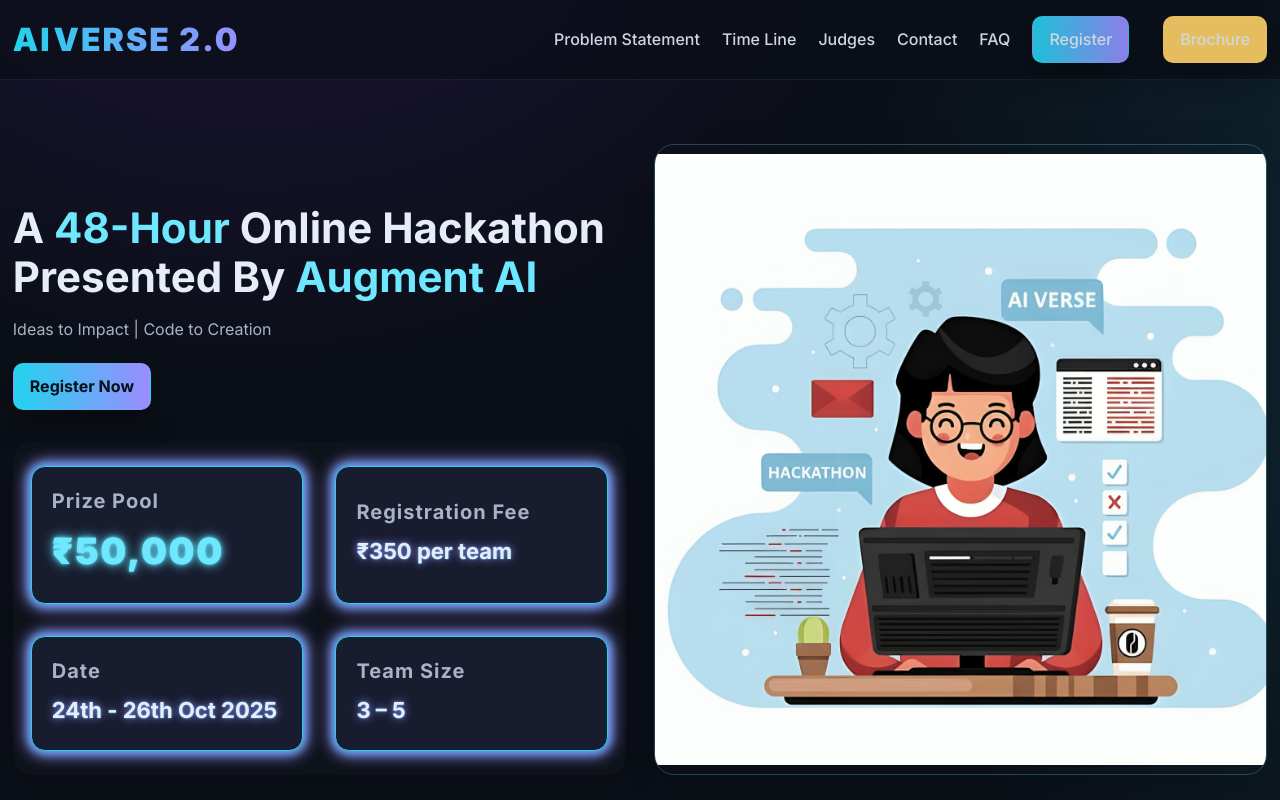
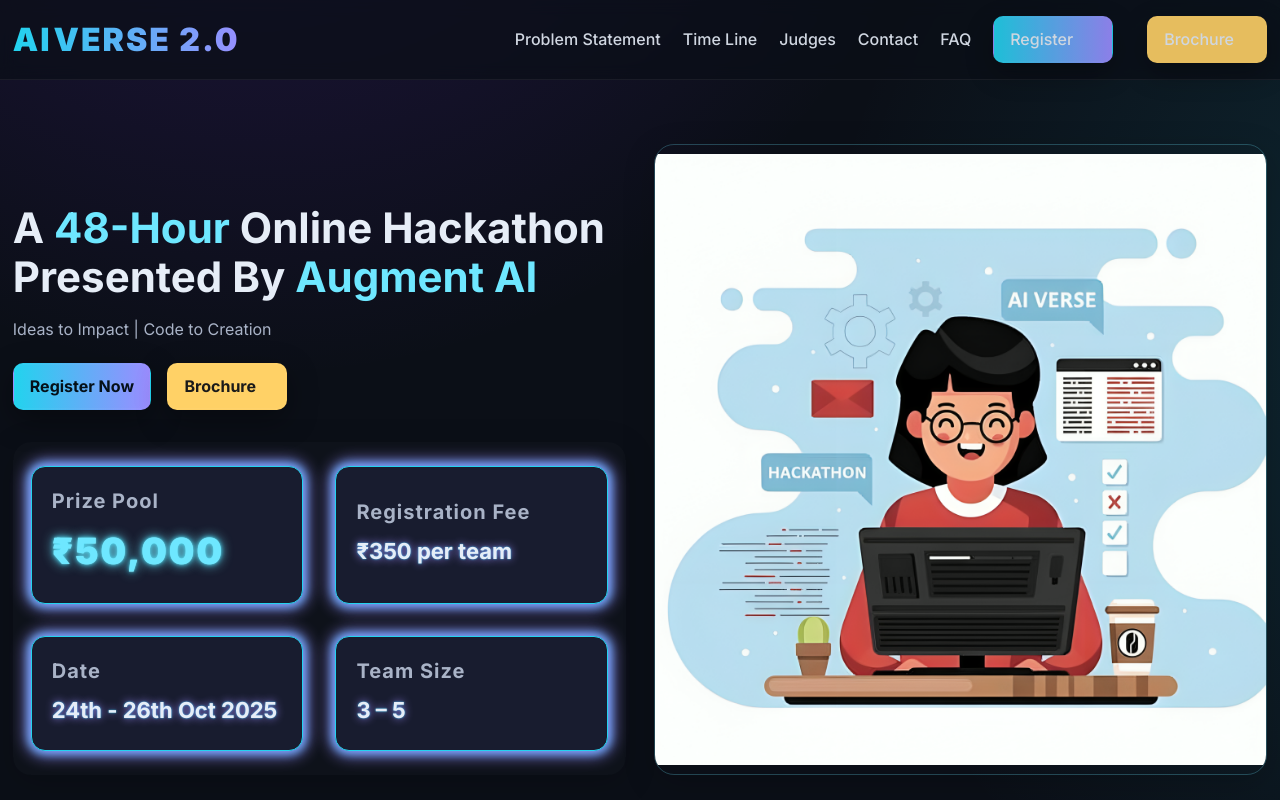
Before and after one commit to thearyan116-collab/ai-verse-hackathon, a website: page index.html in a window 1280 px wide. Shown: the top 800 px of the page. Drawn offline with Linux system fonts and the light colour scheme.

Commit message:
Add Brochure button next to Register Now

```diff
--- a/index.html
+++ b/index.html
@@ -24,8 +24,8 @@
             <li><a href="judges.html">Judges</a></li>
             <li><a href="#contact">Contact</a></li>
             <li><a href="#faq">FAQ</a></li>
-            <li><a class="btn btn--primary" href="https://forms.gle/5N4vXWLEfN3avrog9" target="_blank">Register</a></li>
-            <li><a class="btn btn--warning" id="downloadBrochure" href="Hackathon Broucher.pdf" download style="margin-left:12px;">Brochure</a></li>
+            <li><a class="btn btn--primary" href="https://forms.gle/5N4vXWLEfN3avrog9" target="_blank" style="min-width:120px;text-align:center;">Register</a></li>
+            <li><a class="btn btn--warning" id="downloadBrochure" href="Hackathon Broucher.pdf" download style="min-width:120px;text-align:center;margin-left:12px;">Brochure</a></li>
           </ul>
         </nav>
       </div>
@@ -43,7 +43,8 @@
             </h1>
             <p class="hero__subtitle">Ideas to Impact | Code to Creation</p>
             <div class="hero__cta">
-              <a href="https://forms.gle/5N4vXWLEfN3avrog9" class="btn btn--primary" target="_blank">Register Now</a>
+              <a href="https://forms.gle/5N4vXWLEfN3avrog9" class="btn btn--primary" target="_blank" style="min-width:120px;text-align:center;">Register Now</a>
+              <a href="Hackathon Broucher.pdf" class="btn btn--warning" download style="min-width:120px;text-align:center;margin-left:12px;">Brochure</a>
             </div>
             <div class="hero__info-row">
               <div class="card stat prize-glow highlight-prize">
```
